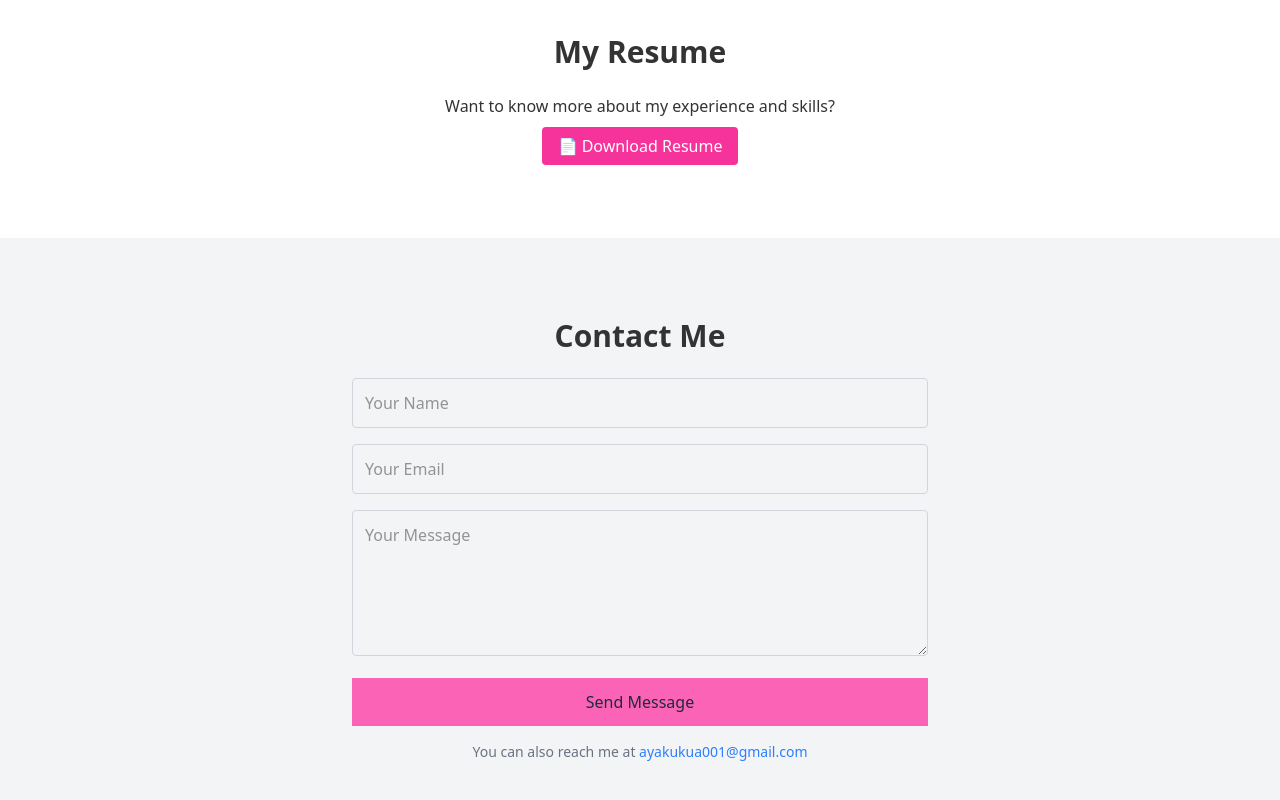
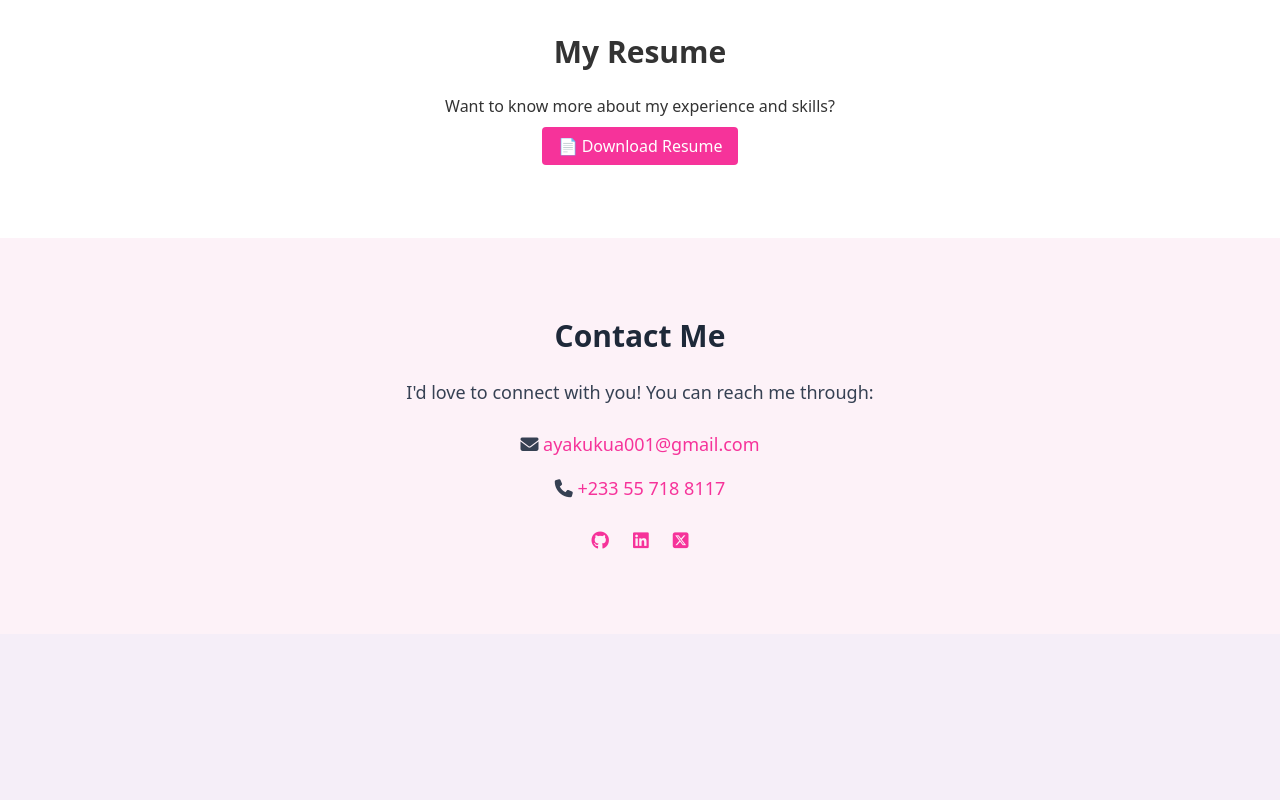
Before and after one commit to Aya-kukua/Personal-portfolio, a plain HTML site: page index.html in a window 1280 px wide. Shown: the part 2462-3262 px from the top of the page. After the commit the page ends 3096 px from the top, so only its background shows below. Drawn offline with nearby package versions, Linux system fonts and the light colour scheme.

Commit message:
change to contact form

```diff
--- a/index.html
+++ b/index.html
@@ -6,6 +6,7 @@
   <meta name="viewport" content="width=device-width, initial-scale=1.0" />
   <title>Genevieve Aya Kukua Djan | Portfolio</title>
   <script src="https://cdn.jsdelivr.net/npm/@tailwindcss/browser@4"></script>
+  <script src="https://kit.fontawesome.com/deaf443790.js" crossorigin="anonymous"></script>
   <script defer src="./script/index.js"></script>
 
 </head>
@@ -173,24 +174,37 @@
     </a>
   </section>
 
-  <!-- Contact Section -->
-  <section id="contact" class="py-20 px-4 bg-gray-100">
-    <div class="container mx-auto">
-      <h3 class="text-3xl font-semibold text-center mb-6">Contact Me</h3>
-      <form id="contactForm" class="max-w-xl mx-auto space-y-4">
-        <input type="text" name="name" placeholder="Your Name" class="w-full p-3 border border-gray-300 rounded"
-          required />
-        <input type="email" name="email" placeholder="Your Email" class="w-full p-3 border border-gray-300 rounded"
-          required />
-        <textarea name="message" rows="5" placeholder="Your Message" class="w-full p-3 border border-gray-300 rounded"
-          required></textarea>
-        <button type="submit" class="w-full bg-pink-400
- text-gray-800 p-3 hover:bg-pink-500">Send Message</button>
-      </form>
-      <p class="text-center text-sm text-gray-500 mt-4">You can also reach me at <a href="mailto:ayakukua001@gmail.com"
-          class="text-blue-500">ayakukua001@gmail.com</a></p>
+ <!-- Contact Section -->
+<section id="contact" class="py-20 px-4 bg-pink-50">
+  <div class="container mx-auto text-center">
+    <h3 class="text-3xl font-semibold mb-6 text-gray-800">Contact Me</h3>
+    <p class="text-lg mb-6 text-gray-700">I'd love to connect with you! You can reach me through:</p>
+
+    <div class="space-y-4 text-lg text-gray-700">
+      <p><strong><i class="fa-solid fa-envelope"></i></strong> <a href="mailto:ayakukua001@gmail.com" class="text-pink-500 hover:text-pink-600">ayakukua001@gmail.com</a></p>
+      <p><strong><i class="fa-solid fa-phone"></i></strong> <a href="tel:+233XXXXXXXXX" class="text-pink-500 hover:text-pink-600">+233 55 718 8117
+
+
+      </a></p>
+
+      <div class="flex justify-center space-x-6 mt-6 text-pink-500">
+        <!-- GitHub -->
+        <a href="https://github.com/Aya-kukua" target="_blank" aria-label="GitHub" class="hover:text-pink-600">
+<i class="fa-brands fa-github"></i>
+        </a>
+        <!-- LinkedIn -->
+        <a href="linkedin.com/in/genevieve-djan" target="_blank" aria-label="LinkedIn" class="hover:text-pink-600">
+          <i class="fa-brands fa-linkedin"></i>
+        </a>
+        <!-- Twitter -->
+        <a href="#" target="_blank" aria-label="Twitter" class="hover:text-pink-600">
+          <i class="fa-brands fa-square-x-twitter"></i>
+        </a>
+      </div>
     </div>
-  </section>
+  </div>
+</section>
+
 
 </body>
 
```
